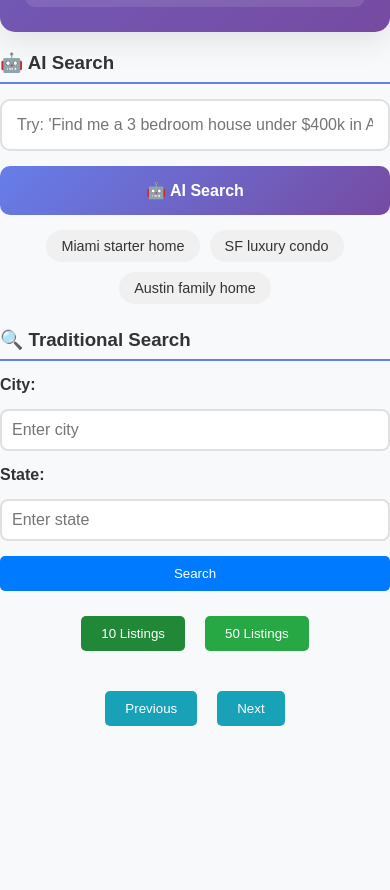
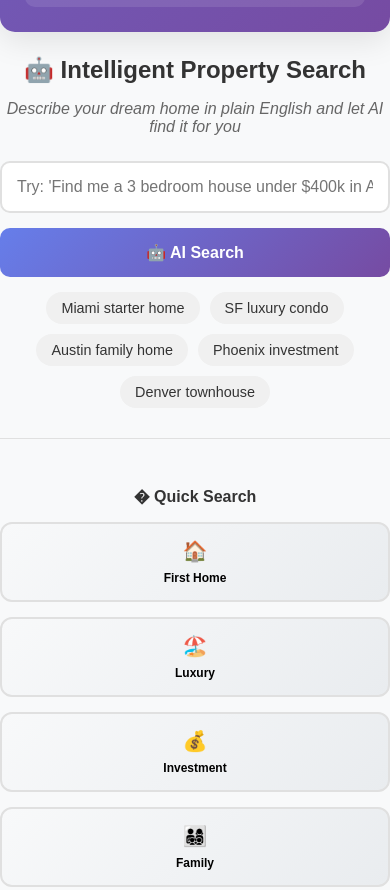
Before and after one commit to PatrickRay88/Property-Search, a website: page index.html in a window 390 px wide. Shown: the part 1421-2311 px from the top of the page. Before the commit the page ends 2167 px from the top, so only its background shows below. Drawn offline with Linux system fonts and the light colour scheme.

Commit message:
Streamline search interface - Remove traditional search, enhance AI search
 UI Improvements:
- Removed redundant traditional search section
- Enhanced AI search area with better prominence
- Added descriptive text for AI search capabilities
- Expanded search suggestions with more examples

 New Quick Search Options:
- Added quick search buttons for common searches
- First Home, Luxury, Investment, and Family categories
- Beautiful hover effects and gradient styling
- Responsive grid layout for all screen sizes

 Enhanced User Experience:
- Cleaner, more focused search interface
- AI search now has center stage
- Better visual hierarchy and spacing
- Improved mobile responsiveness

 Technical Improvements:
- Added fallback function for backwards compatibility
- Enhanced responsive design for mobile devices
- Better CSS organization and maintainability
- Improved accessibility with better contrast

```diff
--- a/ai-ui.js
+++ b/ai-ui.js
@@ -427,11 +427,40 @@ function updateAIControlPanel() {
     }
 }
 
+// Fallback function for traditional search (backwards compatibility)
+function searchListings() {
+    const cityInput = document.getElementById('city');
+    const stateInput = document.getElementById('state');
+
+    if (!cityInput || !stateInput) {
+        // If traditional inputs don't exist, prompt for AI search
+        const query = prompt('Enter your search (e.g., "3 bedroom house in Austin TX"):');
+        if (query) {
+            document.getElementById('ai-search-input').value = query;
+            performAISearch();
+        }
+        return;
+    }
+
+    const city = cityInput.value.trim();
+    const state = stateInput.value.trim();
+
+    if (!city || !state) {
+        alert('Please use the AI search above for better results!');
+        return;
+    }
+
+    // Convert to AI search format
+    const aiQuery = `Properties in ${city}, ${state}`;
+    document.getElementById('ai-search-input').value = aiQuery;
+    performAISearch();
+}
+
 // Initialize AI UI when DOM is loaded
 document.addEventListener('DOMContentLoaded', function() {
     window.aiUI = new AIUIController();
 
-    // Add some initial CSS for market insights
+    // Add some initial CSS for market insights and quick options
     const additionalStyles = document.createElement('style');
     additionalStyles.textContent = `
         .market-stats {
@@ -459,9 +488,21 @@ document.addEventListener('DOMContentLoaded', function() {
             color: white;
         }
 
-        @media (max-width: 768px) {
+        @media (max-width: 480px) {
             .market-stats {
                 grid-template-columns: 1fr;
+            }
+
+            .quick-options-grid {
+                grid-template-columns: 1fr;
+            }
+
+            .quick-option {
+                padding: 15px;
+            }
+
+            .option-icon {
+                font-size: 1.5em;
             }
         }
     `;
--- a/index.html
+++ b/index.html
@@ -127,9 +127,10 @@
     </div>
 
     <!-- Enhanced Search Container -->
-        <!-- AI Natural Language Search -->
+        <!-- AI-Powered Search Interface -->
         <div class="ai-search-section">
-            <h3>🤖 AI Search</h3>
+            <h3>🤖 Intelligent Property Search</h3>
+            <p class="search-description">Describe your dream home in plain English and let AI find it for you</p>
             <div class="ai-search-input-container">
                 <input type="text" id="ai-search-input"
                        placeholder="Try: 'Find me a 3 bedroom house under $400k in Austin with good schools'"
@@ -140,18 +141,31 @@
                 <span class="suggestion-chip" onclick="fillAISearch('3 bedroom house under 500k in Miami')">Miami starter home</span>
                 <span class="suggestion-chip" onclick="fillAISearch('Luxury condo with city view in San Francisco')">SF luxury condo</span>
                 <span class="suggestion-chip" onclick="fillAISearch('Family home near schools in Austin Texas')">Austin family home</span>
+                <span class="suggestion-chip" onclick="fillAISearch('Investment property under 300k in Phoenix')">Phoenix investment</span>
+                <span class="suggestion-chip" onclick="fillAISearch('Modern townhouse with garage in Denver')">Denver townhouse</span>
             </div>
-        </div>
 
-        <!-- Traditional Search (Fallback) -->
-        <div class="traditional-search-section">
-            <h3>🔍 Traditional Search</h3>
-            <div class="traditional-search-inputs">
-                <label for="city">City: </label>
-                <input type="text" id="city" placeholder="Enter city">
-                <label for="state">State: </label>
-                <input type="text" id="state" placeholder="Enter state">
-                <button class="search-button" onclick="searchListings()">Search</button>
+            <!-- Quick Search Options -->
+            <div class="quick-search-options">
+                <h4>� Quick Search</h4>
+                <div class="quick-options-grid">
+                    <button class="quick-option" onclick="fillAISearch('First time buyer home under 350k')">
+                        <span class="option-icon">🏠</span>
+                        <span class="option-text">First Home</span>
+                    </button>
+                    <button class="quick-option" onclick="fillAISearch('Luxury home with pool and modern kitchen')">
+                        <span class="option-icon">🏖️</span>
+                        <span class="option-text">Luxury</span>
+                    </button>
+                    <button class="quick-option" onclick="fillAISearch('Investment property with high rental potential')">
+                        <span class="option-icon">💰</span>
+                        <span class="option-text">Investment</span>
+                    </button>
+                    <button class="quick-option" onclick="fillAISearch('Family home near top rated schools')">
+                        <span class="option-icon">👨‍👩‍👧‍👦</span>
+                        <span class="option-text">Family</span>
+                    </button>
+                </div>
             </div>
         </div>
     </div>
--- a/styles.css
+++ b/styles.css
@@ -280,15 +280,23 @@ input:checked + .slider:before {
     box-shadow: 0 4px 20px rgba(0, 0, 0, 0.1);
 }
 
-.ai-search-section, .traditional-search-section {
+.ai-search-section {
     margin-bottom: 25px;
 }
 
-.ai-search-section h3, .traditional-search-section h3 {
-    margin-bottom: 15px;
+.ai-search-section h3 {
+    margin-bottom: 10px;
     color: #333;
-    border-bottom: 2px solid #667eea;
-    padding-bottom: 8px;
+    text-align: center;
+    font-size: 1.8em;
+}
+
+.search-description {
+    text-align: center;
+    color: #666;
+    font-size: 1.1em;
+    margin-bottom: 25px;
+    font-style: italic;
 }
 
 .ai-search-input-container {
@@ -349,23 +357,54 @@ input:checked + .slider:before {
     color: white;
 }
 
-.traditional-search-inputs {
-    display: flex;
-    gap: 15px;
-    align-items: center;
-    flex-wrap: wrap;
+/* Quick Search Options */
+.quick-search-options {
+    margin-top: 30px;
+    padding-top: 25px;
+    border-top: 1px solid #e0e0e0;
 }
 
-.traditional-search-inputs label {
-    font-weight: bold;
+.quick-search-options h4 {
     color: #333;
+    margin-bottom: 15px;
+    text-align: center;
 }
 
-.traditional-search-inputs input {
-    padding: 10px;
+.quick-options-grid {
+    display: grid;
+    grid-template-columns: repeat(auto-fit, minmax(150px, 1fr));
+    gap: 15px;
+}
+
+.quick-option {
+    background: linear-gradient(135deg, #f8f9fa 0%, #e9ecef 100%);
     border: 2px solid #e0e0e0;
-    border-radius: 8px;
-    font-size: 1em;
+    border-radius: 12px;
+    padding: 20px;
+    cursor: pointer;
+    transition: all 0.3s ease;
+    display: flex;
+    flex-direction: column;
+    align-items: center;
+    gap: 8px;
+    text-align: center;
+}
+
+.quick-option:hover {
+    background: linear-gradient(135deg, #667eea 0%, #764ba2 100%);
+    color: white;
+    border-color: #667eea;
+    transform: translateY(-3px);
+    box-shadow: 0 8px 20px rgba(102, 126, 234, 0.3);
+}
+
+.option-icon {
+    font-size: 1.8em;
+}
+
+.option-text {
+    font-weight: bold;
+    font-size: 0.9em;
 }
 
 /* AI Insights Panel */
@@ -449,9 +488,16 @@ input:checked + .slider:before {
         flex-direction: column;
     }
 
-    .traditional-search-inputs {
-        flex-direction: column;
-        align-items: stretch;
+    .quick-options-grid {
+        grid-template-columns: repeat(2, 1fr);
+    }
+
+    .ai-search-section h3 {
+        font-size: 1.5em;
+    }
+
+    .search-description {
+        font-size: 1em;
     }
 
     .ai-usage-summary {
```
